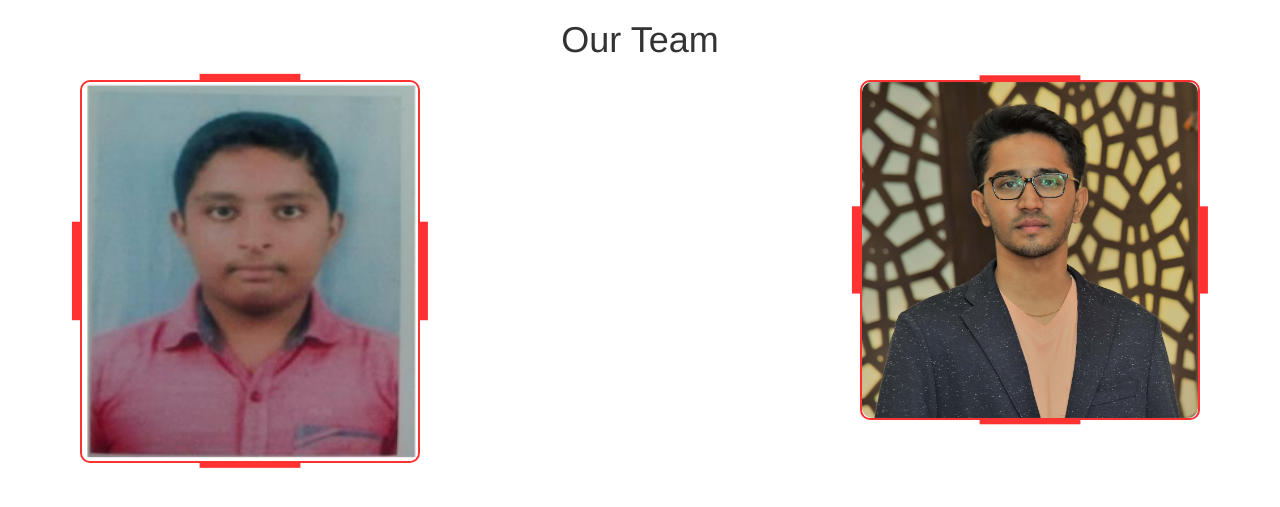
After one commit to hemanth-nag/stock_predict_webapp, a Flask app: template templates/about1.html in a window 1280 px wide. The commit adds this page. Shown: the top 507 px of the page. Run offline with Flask 2, Linux system fonts and the light colour scheme; the template is opened without the code that fills it, so the values that code supplies are empty; some libraries are stand-ins or nearby versions.

Commit message:
Add files via upload

```diff
--- /dev/null
+++ b/templates/about1.html
@@ -0,0 +1,42 @@
+<!DOCTYPE html>
+<html>
+<div style="text-align: center;">
+<head>
+    <meta charset="utf-8">
+    <meta http-equiv="X-UA-Compatible" content="IE=edge">
+    <meta name="viewport" content="width=device-width, initial-scale=1">
+    <title>About Us</title>
+	<h1>Our Team</h1>
+    <link rel="stylesheet" href="{{ url_for('static', filename='styles/bootstrap.min.css')}}">
+	<link rel="stylesheet" href="{{ url_for('static', filename='styles/new3.css')}}">
+    <link rel="stylesheet" href="https://cdn.jsdelivr.net/npm/@fortawesome/fontawesome-free@5.15.3/css/fontawesome.min.css">
+    <link href="https://fonts.googleapis.com/css2?family=Dancing+Script:wght@400;500;562;600;700&display=swap" rel="stylesheet">
+</head>
+<body>
+<div class="container">
+    <div class="row">
+
+        <div class="col-md-4 col-sm-6">
+            <div class="our-team">
+                <img src="{{ url_for('static', filename='images/chan.png')}}">
+                <div class="team-content">
+                    <h3 class="title">Chandan Shankar M</h3>
+                    <span class="post">B.Tech, PESU</span>
+
+                </div>
+            </div>
+        </div>
+		<div class="col-md-4 col-sm-6">
+        </div>
+        <div class="col-md-4 col-sm-6">
+            <div class="our-team">
+                <img src="{{ url_for('static', filename='images/hem.jpg')}}">
+                <div class="team-content">
+                    <h3 class="title">Hemanth Nag</h3>
+                    <span class="post">B.Tech, PESU</span>
+
+                </div>
+            </div>
+        </div>
+    </div>
+</div>
```
Also changed, not shown: templates/page1.html (+10 -0 lines), templates/page2.html (+10 -0 lines), templates/page3.html (+10 -0 lines), templates/page4.html (+10 -0 lines), templates/page5.html (+10 -0 lines), templates/page6.html (+10 -0 lines), templates/page7.html (+10 -0 lines).
